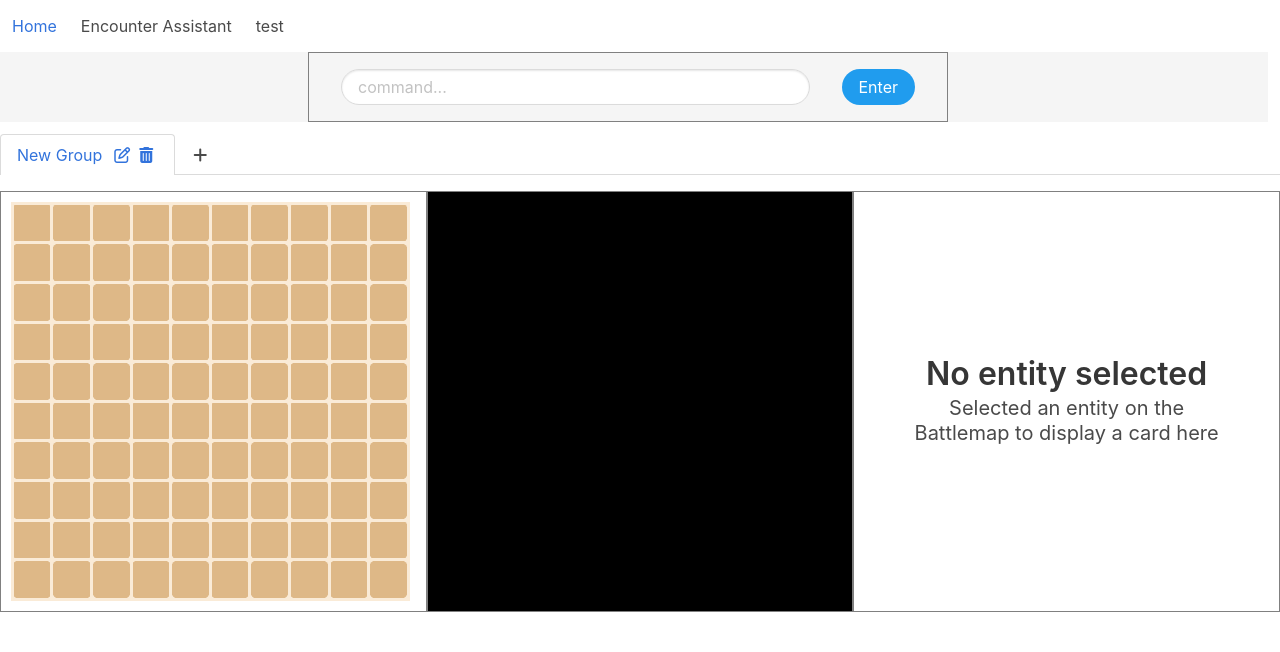
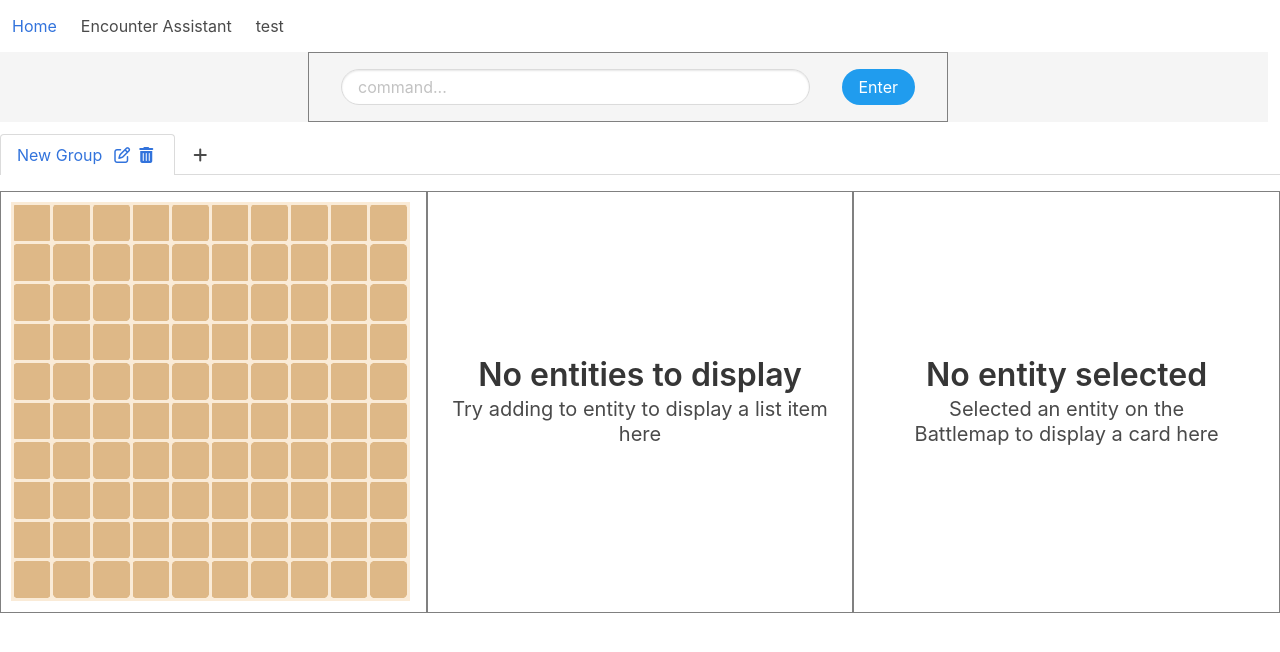
Before and after one commit to BlaziusMaximus/dm-asstant, a React (Create React App) app: page /encounter-assistant in a window 1280 px wide. Shown: the top 652 px of the page. Built offline with nearby package versions, Linux system fonts and the light colour scheme; the HTML template or start-up script is replaced by a standard one.

Commit message:
added listview

```diff
--- a/src/components/encounter-assistant/Battlemap.css
+++ b/src/components/encounter-assistant/Battlemap.css
@@ -22,6 +22,10 @@ td.is-local-ent .cell {
     width: 100%;
     height: 100%;
 }
+td.is-highlighted .cell {
+    background-color: aqua;
+    cursor: pointer;
+}
 td.is-local-ent .cell:hover {
     background-color: rgb(122, 58, 13);
 }
--- a/src/components/encounter-assistant/Battlemap.js
+++ b/src/components/encounter-assistant/Battlemap.js
@@ -5,7 +5,7 @@ import './Battlemap.css'
 export class Battlemap extends Component {
 
     renderRow = (row, rowkey) => {
-        const { boardSize, squareSize, selectedSquare, localEnts, ghostEnts, tabColors } = this.props;
+        const { boardSize, squareSize, selectedSquare, highlightedSquare, localEnts, ghostEnts, tabColors } = this.props;
         return (
         <tr className="battlemapRow" key={rowkey}>
             {row.map((square, sqkey) => {
@@ -36,7 +36,7 @@ export class Battlemap extends Component {
                 console.log(localSq===selectedSquare)
                 return (
                 <td
-                    className={"battlemapSquare ".concat(localSq?"is-local-ent":(ghostSqs.length!==0?"is-ghost-ent":""))}
+                    className={"battlemapSquare ".concat(localSq?"is-local-ent":(ghostSqs.length!==0?"is-ghost-ent":"")).concat(highlightedSquare===localSq?" is-highlighted":"")}
                     key={sqkey}
                     style={{
                         width: squareSize,
@@ -44,8 +44,8 @@ export class Battlemap extends Component {
                         background: ghostSqs.length>1?`linear-gradient(135deg, ${ghostConflicts})`:ghostColor,
                         borderRadius: "8px",
                     }}
-                    onMouseOver={() => ghostSqs.length!==0?this.props.highlightTabs(ghostSqs):null}
-                    onMouseOut={() => ghostSqs.length!==0?this.props.unHighlightTabs():null}
+                    onMouseOver={() => ghostSqs.length!==0?this.props.highlightTabs(ghostSqs):localSq!=null?this.props.highlightSquare(localSq):null}
+                    onMouseOut={() => ghostSqs.length!==0?this.props.unHighlightTabs():localSq!=null?this.props.unHighlightSquare():null}
                     onClick={() => this.props.activateTab(localSq, ghostSqs, ghostSqEnts)}
                     onDragEnter={(e) => e.preventDefault()}
                     onDragOver={(e) => e.preventDefault()}
--- /dev/null
+++ b/src/components/encounter-assistant/Listview.css
@@ -0,0 +1,62 @@
+.listview {
+    height: 100%;
+    overflow-y: auto;
+}
+
+.listview .listEnt {
+    border: 2px solid rgb(39, 39, 39);
+    margin: 0;
+}
+.listview .listEnt.is-highlighted {
+    background-color: aqua;
+}
+.listview .listEnt.is-selected {
+    background-color: #eacf48;
+}
+
+.listview .listEnt:hover {
+    cursor: pointer;
+    background-color: rgb(212, 212, 212);
+}
+.listview .listEnt.is-selected:hover {
+    background-color: #d1b940;
+}
+
+.listview .entName {
+    float: left;
+    display: flex;
+    overflow: hidden;
+    border: none;
+    padding: 0;
+    margin: 0;
+    justify-content: center;
+    flex-grow: 2;
+    flex-basis: 0;
+}
+
+.listview .entName .title {
+    margin: auto 5%;
+}
+
+.listview .entHealth {
+    display: flex;
+    flex-grow: 8;
+}
+
+.listview .entHealth .title {
+    margin: auto;
+    text-align: center;
+    color: rgb(230, 230, 230);
+}
+
+.listview .blankList {
+    height: 100%;
+    display: flex;
+    flex: none;
+    justify-content: center;
+    align-items: center;
+}
+
+.listview .blankWrapper {
+    text-align: center;
+}
--- a/src/components/encounter-assistant/Listview.js
+++ b/src/components/encounter-assistant/Listview.js
@@ -1,14 +1,60 @@
 import React, { Component } from 'react'
 import PropTypes from 'prop-types'
+import './Listview.css'
 
 export class Listview extends Component {
+    renderItem = (name, health, maxHealth) => {
+        let perc = parseInt(health)/parseInt(maxHealth)*100;
+        console.log(name, this.props.highlighted)
+        return (
+        <div
+            className={"listEnt columns ".concat(this.props.selected===name?"is-selected":this.props.highlighted===name?"is-highlighted":"")}
+            key={name}
+            style={{ height: `${this.props.height}px` }}
+            onClick={() => this.props.handleClick(name)}
+            onMouseOver={() => this.props.highlightItem(name)}
+            onMouseOut={() => this.props.unHighlightItem()}>
+                <div className="entName column is-narrow">
+                    <h3 className="title is-5">{name}</h3>
+                </div>
+                <div
+                    className="entHealth column"
+                    style={{
+                        background: `linear-gradient(to right, #4f934f ${perc}%, #db4343 0)`,
+                    }}>
+                        <h3 className="title is-5">{health}/{maxHealth} | {Math.floor(perc)}%</h3>
+                </div>
+        </div>
+        );
+    }
+
     render() {
+        const { entNames, localEnts, maxHeight } = this.props;
+
         return (
-        <div className="listview">
-
+        <div className="listview" style={{height: `${maxHeight}px`, maxHeight: `${maxHeight}px`}}>
+            {entNames.length > 0 ?
+                entNames.map(name => this.renderItem(name, localEnts[name].health, localEnts[name].maxHealth))
+            :
+            <div className="blankList">
+                <div className="blankWrapper">
+                    <h1 className="title is-3">No entities to display</h1>
+                    <h2 className="subtitle is-5">Try adding to entity to display a list item here</h2>
+                </div>
+            </div>
+            }
         </div>
         );
     }
 }
 
+Listview.propTypes = {
+    entNames: PropTypes.array.isRequired,
+    localEnts: PropTypes.object.isRequired,
+    height: PropTypes.number.isRequired,
+    maxHeight: PropTypes.number.isRequired,
+    handleClick: PropTypes.func.isRequired,
+    selected: PropTypes.string.isRequired,
+};
+
 export default Listview;
--- a/src/components/encounter-assistant/ViewInstance.js
+++ b/src/components/encounter-assistant/ViewInstance.js
@@ -9,6 +9,7 @@ export class ViewInstance extends Component {
     state = {
         selectedSquare: null,
         boardSize: 10,
+        highlightedEnt: "",
     };
 
     componentDidUpdate() {
@@ -72,6 +73,7 @@ export class ViewInstance extends Component {
                 )).length !== 0;
                 if (entities[ent]==null && health!=null && x!=null && y!=null && conflict===false) {
                     entities[ent] = {
+                        maxHealth: health,
                         health,
                         x,
                         y,
@@ -123,6 +125,7 @@ export class ViewInstance extends Component {
                 y: parseInt(y),
             });
             this.props.updateEnts(entities);
+            this.unHighlightEnt();
         }
     }
 
@@ -137,11 +140,20 @@ export class ViewInstance extends Component {
 
     }
 
+    highlightEnt = (ent) => {
+        console.log(ent)
+        this.setState({ highlightedEnt: ent });
+    }
+
+    unHighlightEnt = () => {
+        this.setState({ highlightedEnt: "" });
+    }
+
     render() {
-        const { selectedSquare, boardSize } = this.state;
+        const { selectedSquare, boardSize, highlightedEnt } = this.state;
         const { entities, color, tabColors } = this.props;
         const cardEnt = selectedSquare!=null && entities!=null ? entities[selectedSquare] : null;
-        console.log(entities)
+        console.log(highlightedEnt)
         return (
         <div className="viewInstance columns" style={{width: "100%", margin:0}}>
             <div className="column is-4" style={{padding:0,textAlign:"center"}}>
@@ -150,6 +162,9 @@ export class ViewInstance extends Component {
                 squareSize={(this.props.width*(4/12)-boardSize)*.95/boardSize}
                 selectedSquare={selectedSquare}
                 selectSquare={(square) => this.setState({ selectedSquare: square })}
+                highlightedSquare={highlightedEnt}
+                highlightSquare={this.highlightEnt}
+                unHighlightSquare={this.unHighlightEnt}
                 tabColors={tabColors}
                 localEnts={entities}
                 ghostEnts={this.props.getGhostEnts()}
@@ -167,8 +182,17 @@ export class ViewInstance extends Component {
                 handleDrop={this.handleSquareDrop}
             />
             </div>
-            <div className="column is-4" style={{backgroundColor: "black"}}>
+            <div className="column is-4" style={{backgroundColor: "white"}}>
             <Listview
+                entNames={Object.keys(entities)}
+                localEnts={entities}
+                height={this.props.height/14}
+                maxHeight={(this.props.width*(4/12)-boardSize)*.95}
+                handleClick={(square) => this.setState({ selectedSquare: square })}
+                selected={selectedSquare}
+                highlighted={highlightedEnt}
+                highlightItem={this.highlightEnt}
+                unHighlightItem={this.unHighlightEnt}
             />
             </div>
             <div className="column is-4 cardCol">
```
